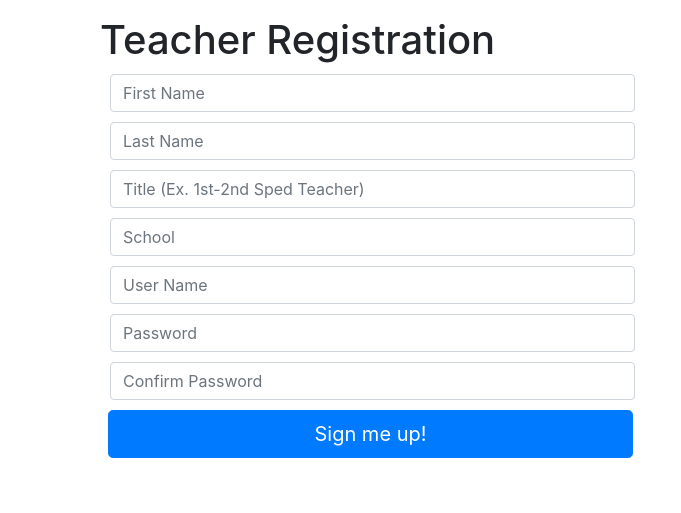
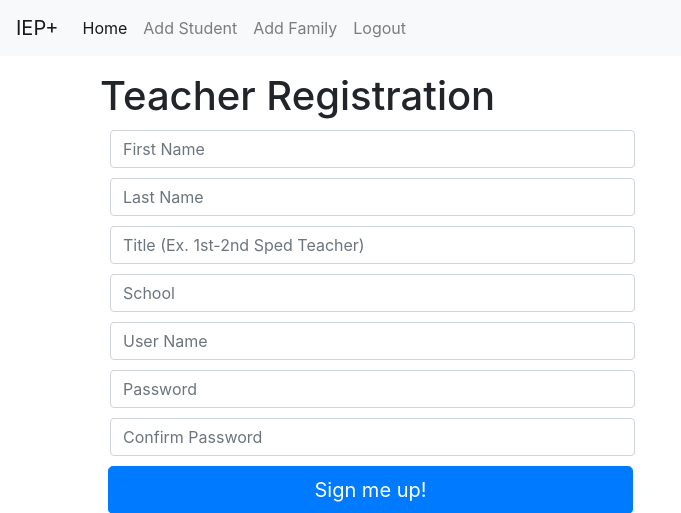
Before and after one commit to jreidmke/capstone01, a Flask app: page /teacher/register in a window 1280 px wide. Shown: the top 513 px of the page, without its empty margins (0-681 px from the left). Run offline with Flask 2, Linux system fonts and the light colour scheme; some libraries are stand-ins or nearby versions.

Commit message:
reorg templating system

```diff
--- a/templates/base.html
+++ b/templates/base.html
@@ -13,6 +13,55 @@
 <body>
     {% block nav %}{% endblock %}
 
+    {% if session["is_teacher"] == True %}
+        <nav class="navbar navbar-expand-lg navbar-dark bg-dark">
+            <a class="navbar-brand" href="/">IEP+</a>
+            <button class="navbar-toggler" type="button" data-toggle="collapse" data-target="#navbarNav" aria-controls="navbarNav" aria-expanded="false" aria-label="Toggle navigation">
+            <span class="navbar-toggler-icon"></span>
+            </button>
+            <div class="collapse navbar-collapse" id="navbarNav">
+            <ul class="navbar-nav">
+                <li class="nav-item active">
+                <a class="nav-link" href="/teacher/{{session['current_user']}}">Home <span class="sr-only">(current)</span></a>
+                </li>
+                <li class="nav-item">
+                <a class="nav-link" href="/teacher/{{session['current_user']}}/add-student">Add Student</a>
+                </li>
+                <li class="nav-item">
+                <a class="nav-link" href="/teacher/{{session['current_user']}}/add-family">Add Family</a>
+                </li>
+                <li class="nav-item">
+                <a class="nav-link" href="/logout">Logout</a>
+                </li>
+            </ul>
+            </div>
+        </nav>
+
+    {% else %}
+        <nav class="navbar navbar-expand-lg navbar-light bg-light">
+            <a class="navbar-brand" href="/">IEP+</a>
+            <button class="navbar-toggler" type="button" data-toggle="collapse" data-target="#navbarNav" aria-controls="navbarNav" aria-expanded="false" aria-label="Toggle navigation">
+            <span class="navbar-toggler-icon"></span>
+            </button>
+            <div class="collapse navbar-collapse" id="navbarNav">
+            <ul class="navbar-nav">
+                <li class="nav-item active">
+                <a class="nav-link" href="/teacher/{{session['current_user']}}">Home <span class="sr-only">(current)</span></a>
+                </li>
+                <li class="nav-item">
+                <a class="nav-link" href="/teacher/{{session['current_user']}}/add-student">Add Student</a>
+                </li>
+                <li class="nav-item">
+                <a class="nav-link" href="/teacher/{{session['current_user']}}/add-family">Add Family</a>
+                </li>
+                <li class="nav-item">
+                <a class="nav-link" href="/logout">Logout</a>
+                </li>
+            </ul>
+            </div>
+        </nav>
+    {% endif %}
+
     {% for category, message in get_flashed_messages(with_categories=True) %}
     <div class="{{ category }} text-center">{{ message }}</div>
     {% endfor %}
```
Also changed, not shown: templates/student/student-detail.html (+2 -12 lines).
